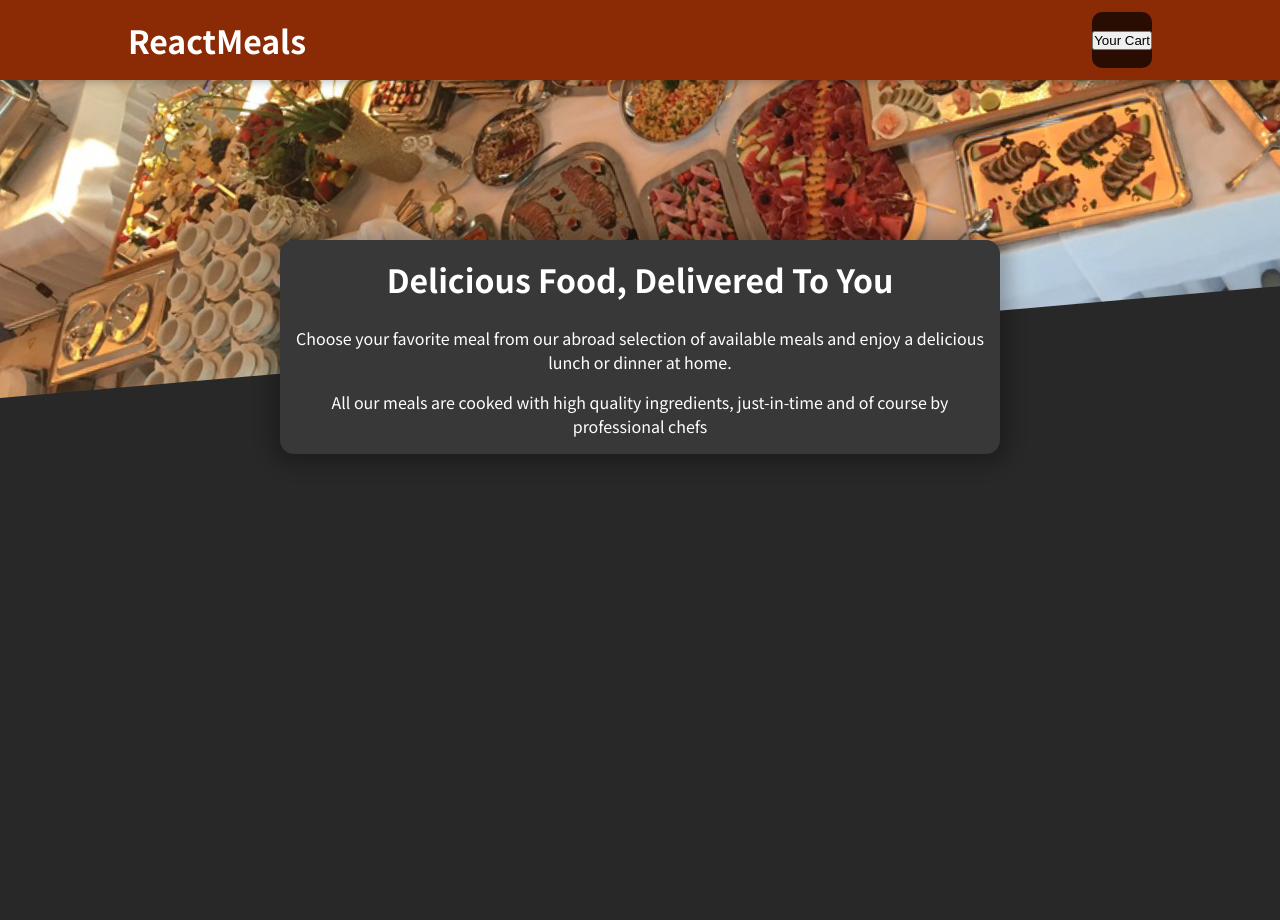
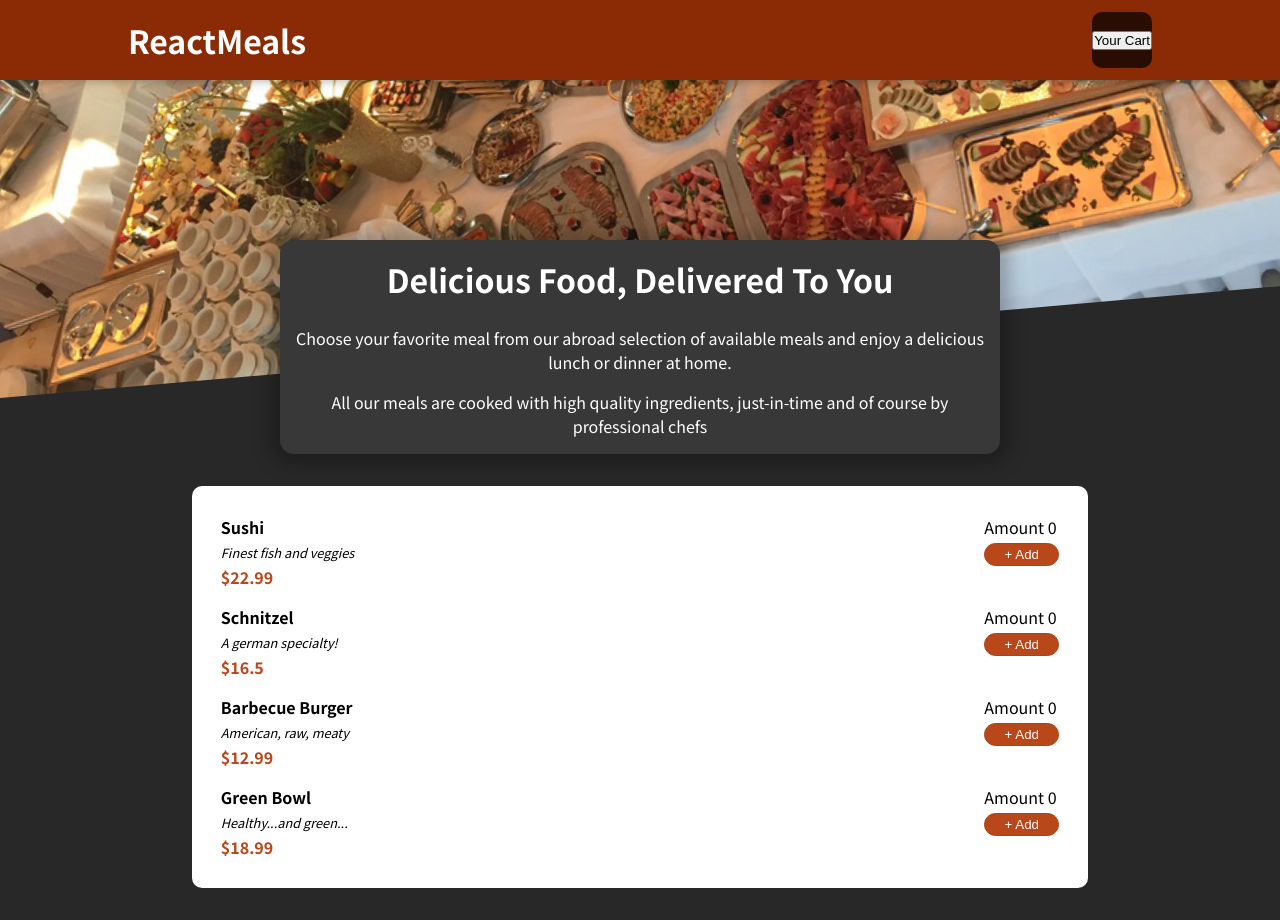
Before and after one commit to alaaobed88/React-foodorder-project, a React (Create React App) app in the folder 01-starting-project/: page / in a window 1280 px wide. Before the commit the page ends 800 px from the top, so only its background shows below. Built offline with nearby package versions, Linux system fonts and the light colour scheme.

Commit message:
added meals list components with styling

```diff
--- a/01-starting-project/src/App.js
+++ b/01-starting-project/src/App.js
@@ -1,10 +1,12 @@
 import Header from "./components/Header/header";
 import MainBanner from "./components/MainBanner/MainBanner";
+import MealsList from "./components/Meals/MealsList";
 function App() {
   return (
     <>
       <Header></Header>
       <MainBanner></MainBanner>
+      <MealsList></MealsList>
     </>
   );
 }
--- /dev/null
+++ b/01-starting-project/src/components/Meals/MealItem.js
@@ -0,0 +1,25 @@
+import styles from "./MealItem.module.css";
+import { useState } from "react";
+const MealItem = (props) => {
+  const [amount, setAmount] = useState(0);
+  const addHandler = (event) => {
+    setAmount((previousAmount) => {
+      return ++previousAmount;
+    });
+  };
+  return (
+    <li className={styles["meal-item"]}>
+      <div className={styles.info}>
+        <p className={styles.name}>{props.name}</p>
+        <span className={styles.description}>{props.description}</span>
+        <span className={styles.price}><br/>${props.price}</span>
+      </div>
+      <div className={styles["add-amount"]}>
+        <p>Amount {amount}</p>
+        <button type="button"onClick={addHandler}>+ Add</button>
+      </div>
+    </li>
+  );
+};
+
+export default MealItem;
--- /dev/null
+++ b/01-starting-project/src/components/Meals/MealItem.module.css
@@ -0,0 +1,31 @@
+.meal-item {
+  display: flex;
+  justify-content: space-between;
+  line-height: 1.5rem;
+}
+.price {
+  color: #b8471a;
+  font-weight: 900;
+}
+.description {
+  font-size: 0.8rem;
+  font-style: italic;
+  font-weight: 400;
+}
+.name {
+  font-weight: 700;
+}
+.add-amount button {
+  background-color: #b8471a;
+  color: white;
+  margin-top: 0.25rem;
+  cursor:pointer;
+  padding-block:0.2rem ;
+  padding-inline: 1.2rem;
+  border: 1px #ab4319 solid;
+  border-radius: 15px;
+  -webkit-border-radius: 15px;
+  -moz-border-radius: 15px;
+  -ms-border-radius: 15px;
+  -o-border-radius: 15px;
+}
--- /dev/null
+++ b/01-starting-project/src/components/Meals/MealsList.js
@@ -0,0 +1,46 @@
+import MealItem from "./MealItem";
+import styles from "./MealsList.module.css";
+const MealsList = () => {
+  const DUMMY_MEALS = [
+    {
+      id: "m1",
+      name: "Sushi",
+      description: "Finest fish and veggies",
+      price: 22.99,
+    },
+    {
+      id: "m2",
+      name: "Schnitzel",
+      description: "A german specialty!",
+      price: 16.5,
+    },
+    {
+      id: "m3",
+      name: "Barbecue Burger",
+      description: "American, raw, meaty",
+      price: 12.99,
+    },
+    {
+      id: "m4",
+      name: "Green Bowl",
+      description: "Healthy...and green...",
+      price: 18.99,
+    },
+  ];
+  return (
+    <ul className={styles['meals-list']}>
+      {DUMMY_MEALS.map((item) => {
+        return (
+          <MealItem
+            name={item.name}
+            price={item.price}
+            description={item.description}
+            id={item.id}
+          />
+        );
+      })}
+    </ul>
+  );
+};
+
+export default MealsList;
--- /dev/null
+++ b/01-starting-project/src/components/Meals/MealsList.module.css
@@ -0,0 +1,12 @@
+.meals-list {
+  display: flex;
+  flex-direction: column;
+  gap: 1rem;
+  flex-wrap: wrap;
+  background-color: rgb(255, 255, 255);
+  width: 70%;
+  margin: 2rem auto;
+  list-style: none;
+  padding: 1.8rem;
+  border-radius: 10px;
+}
```
